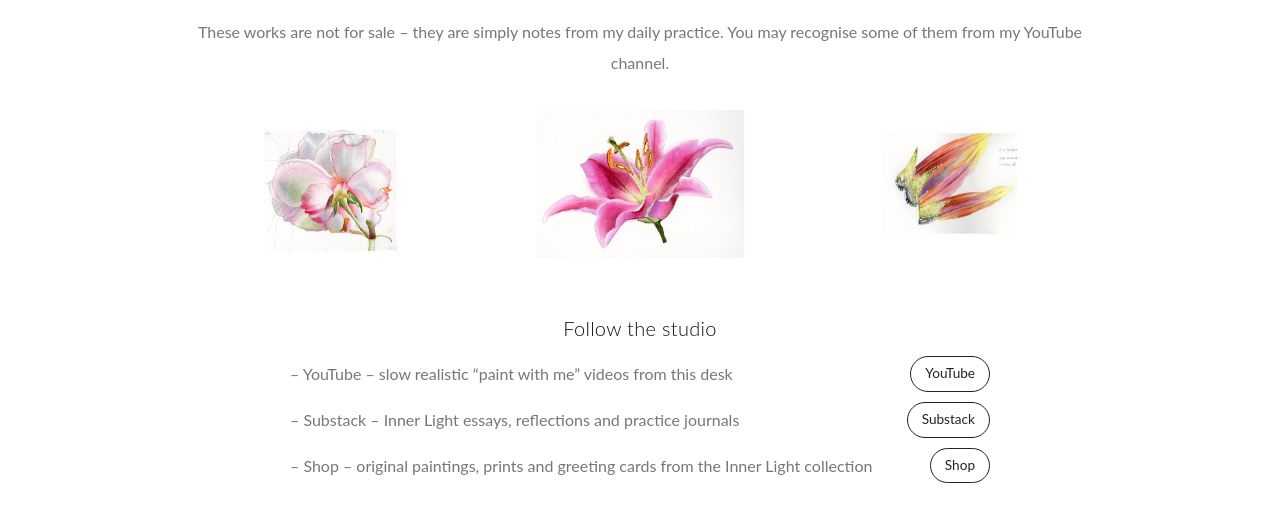
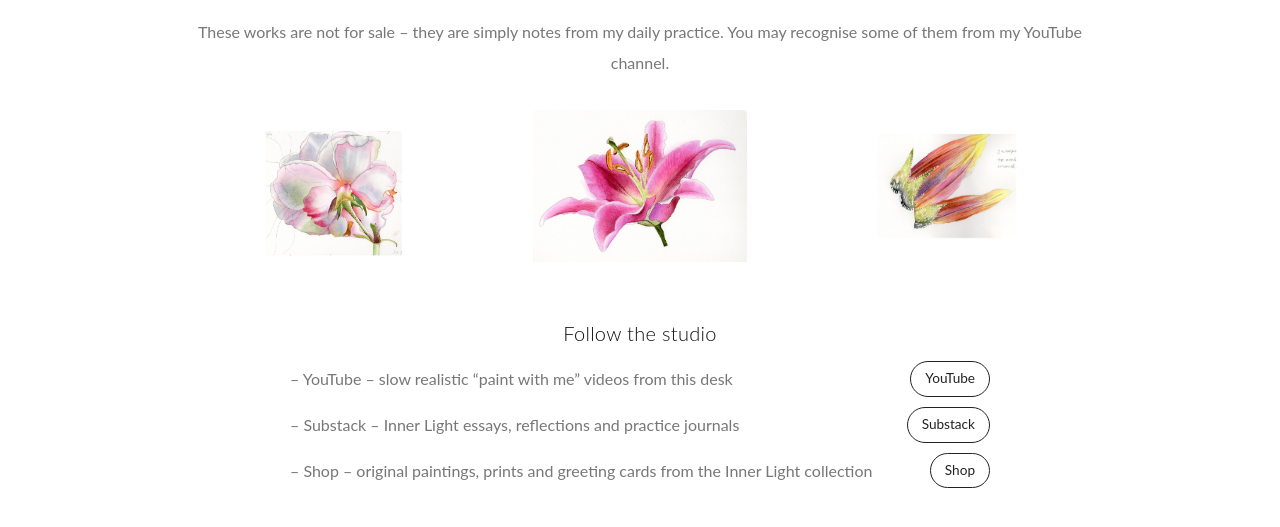
Before and after one commit to Leondecoding/Leondecoding.github.io, a Jekyll site: the page built from studio.html, in a window 1280 px wide and 1400 px high, scrolled down 305 px. Shown: the part 854-1381 px from the top of the window. Built offline with Jekyll 4.4.1, drawn with Linux system fonts in a browser that asks for light colours.

Commit message:
Update studio.html

```diff
--- a/studio.html
+++ b/studio.html
@@ -99,7 +99,7 @@ permalink: /studio/
   margin-top: 16px;
   display: grid;
   grid-template-columns: repeat(3, 1fr); /* 一行 3 张 */
-  gap: 16px;
+  gap: 6px;
 }
 
 @media (max-width: 768px) {
```
